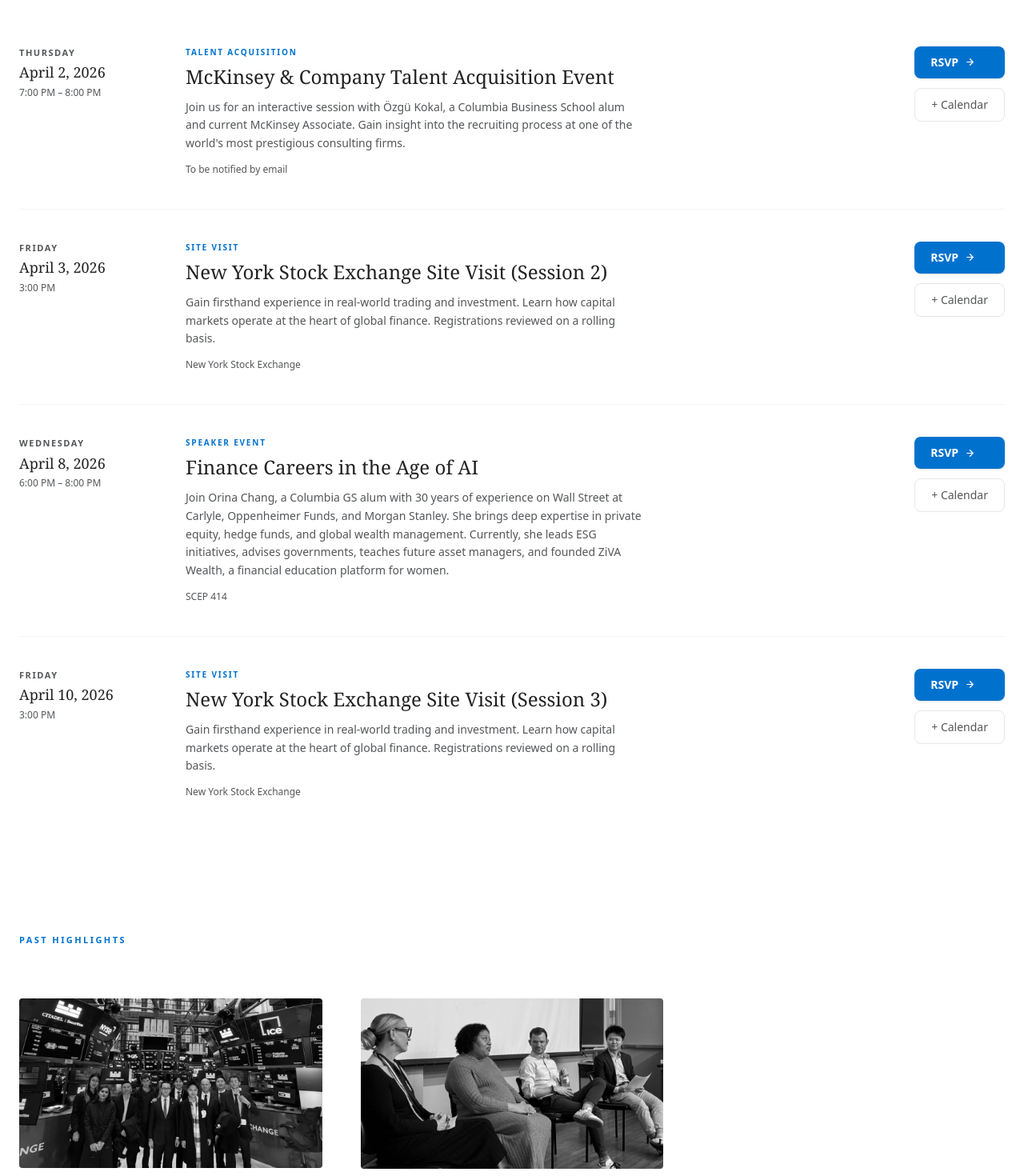
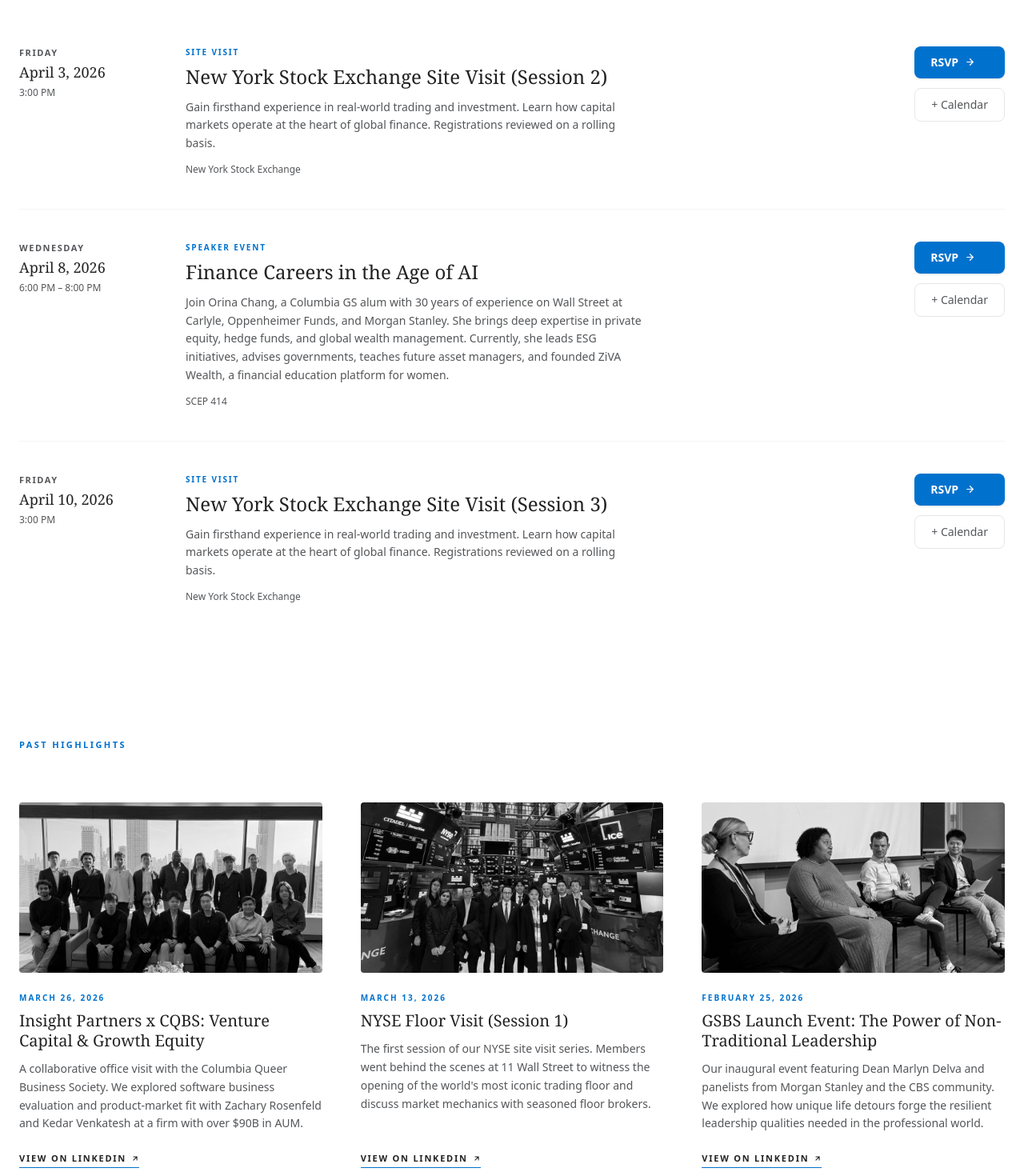
Before and after one commit to gsbusinesssociety/gsbusinesssociety.github.io, a Next.js app: page /events in a window 1280 px wide. Shown: the part 200-1670 px from the top of the page at 80% size. Built offline with nearby package versions, Linux system fonts and the light colour scheme.

Commit message:
feat: past events updated. Insight partners.

```diff
--- a/app/events/page.tsx
+++ b/app/events/page.tsx
@@ -15,19 +15,19 @@
   //   rsvpLink: "https://docs.google.com/forms/d/e/1FAIpQLSdfhB2kPU08AKkB1M0hRi1P7sEhJV4ZwV_YxeMpxXrWHtj9Qw/viewform"
   // },
 
-    {
-    title: "McKinsey & Company Talent Acquisition Event",
-    date: "20260402T190000",
-    endDate: "20260402T200000",
-    displayDate: "April 2, 2026",
-    dayOfWeek: "Thursday",
-    time: "7:00 PM – 8:00 PM",
-    location: "To be notified by email",
-    fullAddress: "Check confirmation email for campus location",
-    description: "Join us for an interactive session with Özgü Kokal, a Columbia Business School alum and current McKinsey Associate. Gain insight into the recruiting process at one of the world's most prestigious consulting firms.",
-    category: "Talent Acquisition",
-    rsvpLink: "https://docs.google.com/forms/d/e/1FAIpQLSdehSOJI5GODH6IaAg4jSRlGmUU9EoF15hqWn0yGbl8LSkAXQ/viewform"
-  },
+  //   {
+  //   title: "McKinsey & Company Talent Acquisition Event",
+  //   date: "20260402T190000",
+  //   endDate: "20260402T200000",
+  //   displayDate: "April 2, 2026",
+  //   dayOfWeek: "Thursday",
+  //   time: "7:00 PM – 8:00 PM",
+  //   location: "To be notified by email",
+  //   fullAddress: "Check confirmation email for campus location",
+  //   description: "Join us for an interactive session with Özgü Kokal, a Columbia Business School alum and current McKinsey Associate. Gain insight into the recruiting process at one of the world's most prestigious consulting firms.",
+  //   category: "Talent Acquisition",
+  //   rsvpLink: "https://docs.google.com/forms/d/e/1FAIpQLSdehSOJI5GODH6IaAg4jSRlGmUU9EoF15hqWn0yGbl8LSkAXQ/viewform"
+  // },
   {
     title: "New York Stock Exchange Site Visit (Session 2)",
     date: "20260403T190000Z",
@@ -70,6 +70,14 @@
 ];
 
 const PAST_EVENTS = [
+  {
+    title: "Insight Partners x CQBS: Venture Capital & Growth Equity",
+    date: "March 26, 2026",
+    description: "A collaborative office visit with the Columbia Queer Business Society. We explored software business evaluation and product-market fit with Zachary Rosenfeld and Kedar Venkatesh at a firm with over $90B in AUM.",
+    category: "Office Visit & Networking",
+    image: "/insight-visit.jpeg",
+    link: "https://www.linkedin.com/posts/the-columbia-gs-business-society_last-week-the-general-studies-business-society-activity-7445693369340551168-JIDd"
+  },
   {
     title: "NYSE Floor Visit (Session 1)",
     date: "March 13, 2026",
```
Also changed, not shown: public/insight-visit.jpeg (added).
